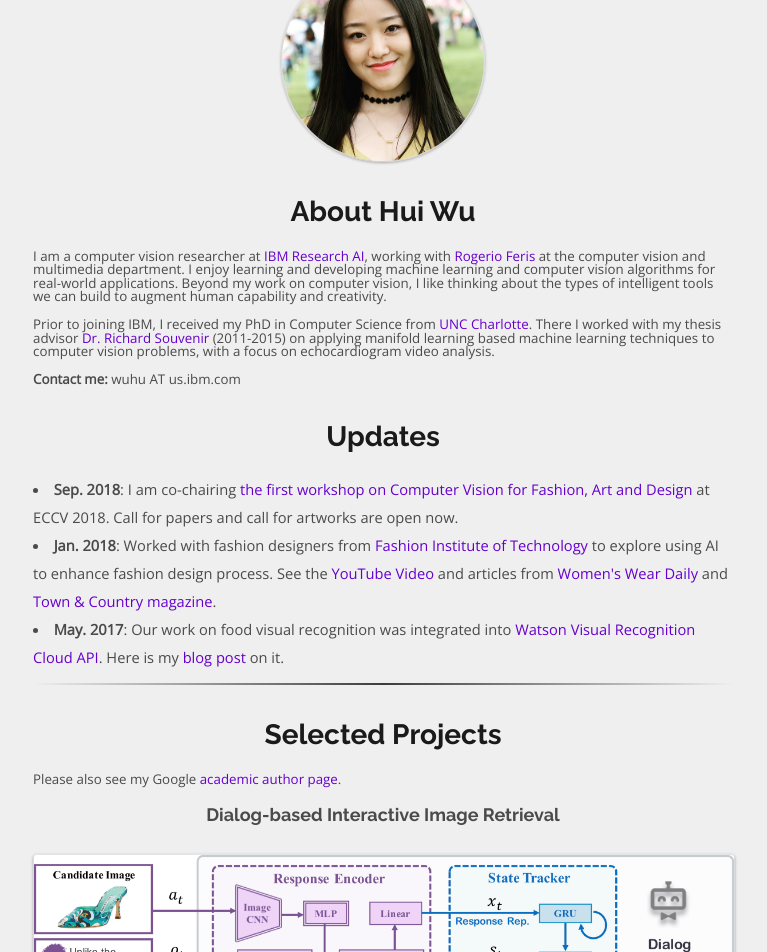
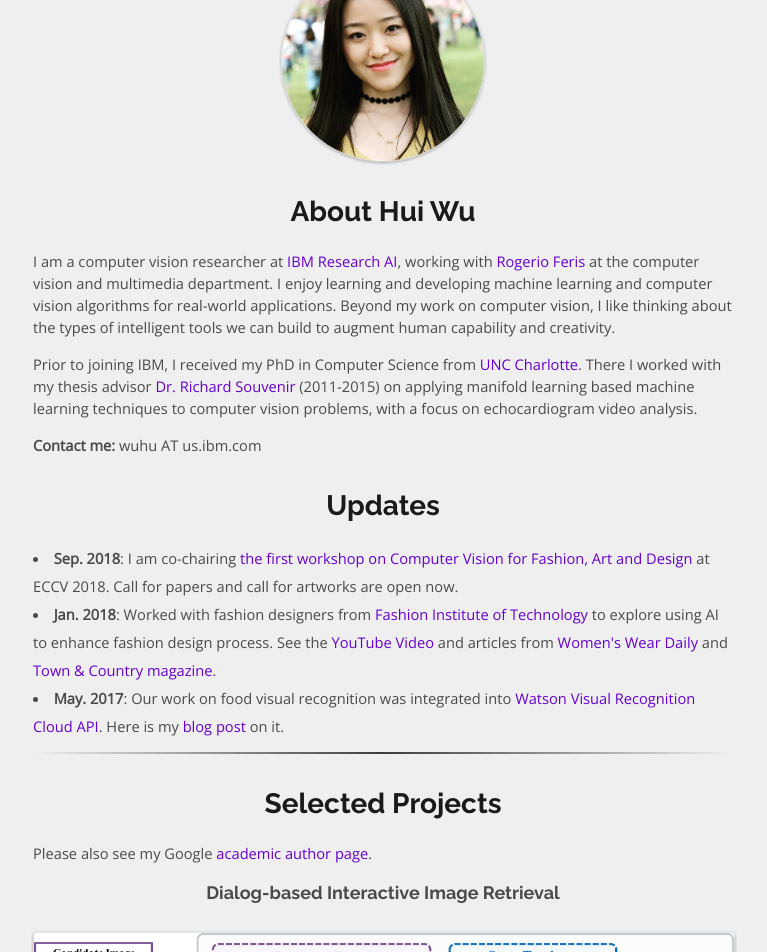
Before and after one commit to spacew/spacew.github.io, a Jekyll site: the page built from index.html, in a window 1280 px wide. Shown: the part 351-1303 px from the top of the page, without its empty margins (257-1024 px from the left). Built offline with Jekyll 4.4.1, drawn with Linux system fonts in a browser that asks for light colours; the list of posts is cut into pages by our own code.

Commit message:
Update ezora.scss

```diff
--- a/_sass/ezora.scss
+++ b/_sass/ezora.scss
@@ -81,8 +81,7 @@ h2, .pagination {
 
 p {
     margin-bottom: 15px;
-    font-size:   10pt;
-    line-height: 10pt;
+    line-height: 150%;
 }
 
 /* Main Block */
```
